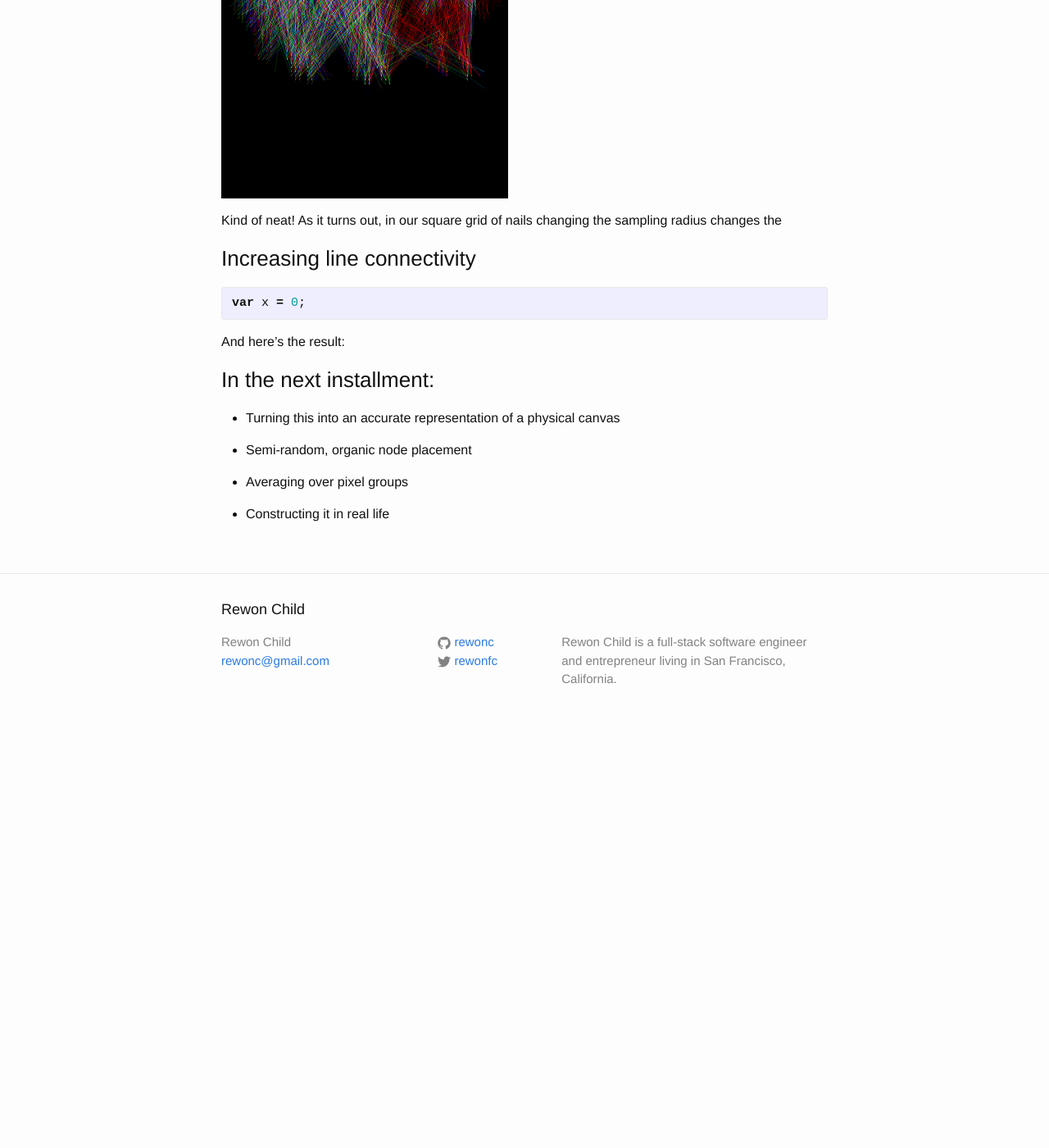
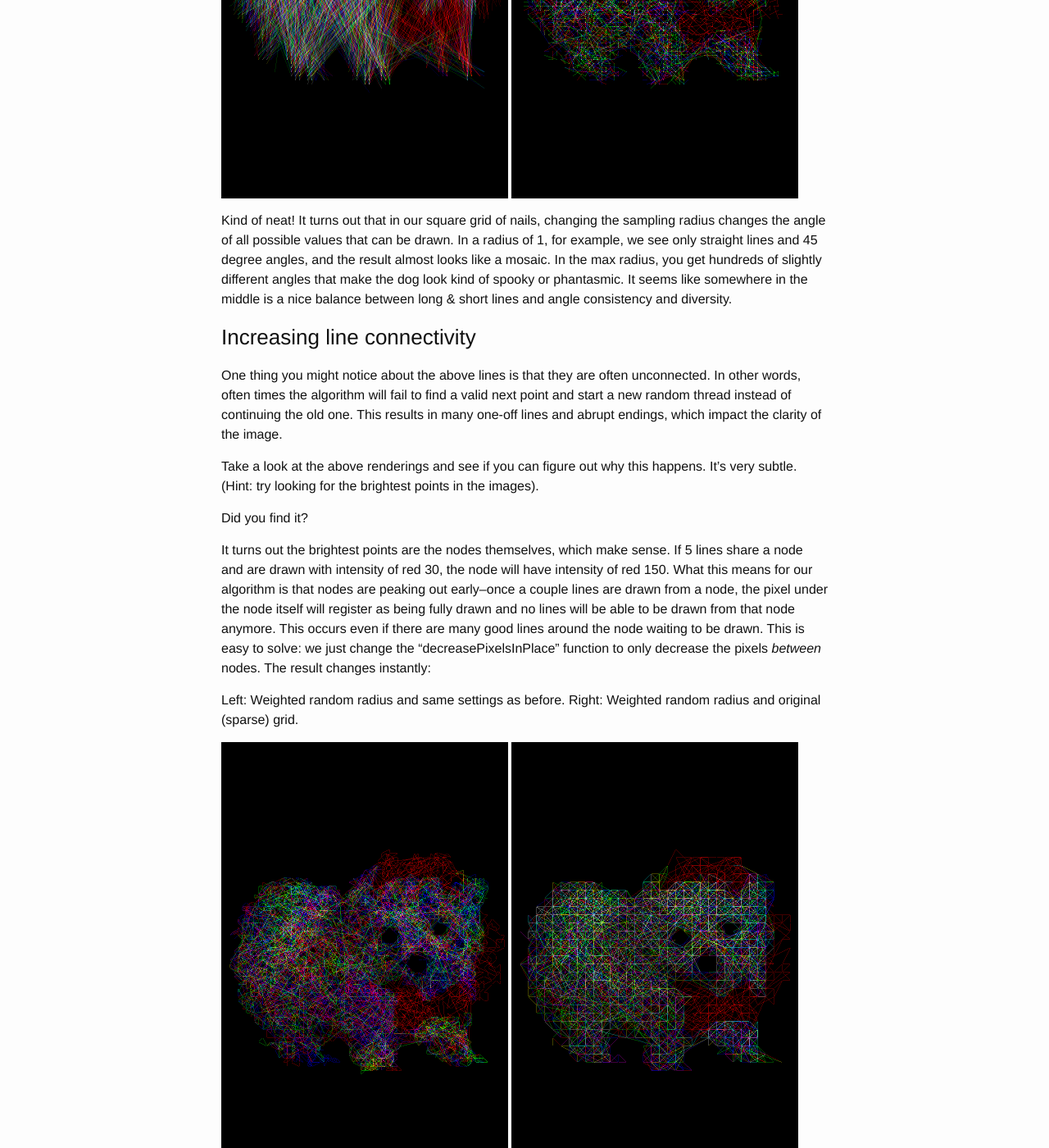
Before and after one commit to rewonc/rewonc.github.io-deprecated, a Jekyll site: the page built from _posts/2014-11-03-A-thousand-nails-and-three-threads.markdown, in a window 1280 px wide and 1400 px high, scrolled down 6920 px. Shown: the whole window at 82% size. Built offline with Jekyll 4.4.1, drawn with Linux system fonts in a browser that asks for light colours; before the commit the page ends 7820 px from its top, so only the background shows below that; some of the changed text lies outside the part shown.

Commit message:
sparse and dense connected examples

```diff
--- a/_posts/2014-11-03-A-thousand-nails-and-three-threads.markdown
+++ b/_posts/2014-11-03-A-thousand-nails-and-three-threads.markdown
@@ -105,10 +105,10 @@ Here's the results from that (left: before, right: after).  This time, it easily
 Ok, getting better, although now it looks like the result of a kid scribbing with crayons. Oh well, let's move on, keeping in mind that we now can adjust the number of nodes and stroke intensity to adjust the quantity of lines drawn.
 
 ### Manipulating the angle of lines drawn
-Compared with [Yamashita's originals](http://www.kumiyamashita.com/constellation/), the average line length in our current portrait is long.  Yamashita generally seems to pass the thread between adjacent nodes rather than across the grid. When we sample for points across the entire grid, we end up getting a lot of long lines that go across a long part of the grid and result in a "scribbled" look. Let's see if we can't adjust that:
+Compared with [Yamashita's originals](http://www.kumiyamashita.com/constellation/), the average line length in our current portrait is long.  Yamashita generally seems to pass the thread between adjacent nodes rather than across the grid. When we sample for points, however, we're choosing the whole range of points and often get long lines that traverse the picture and make it look "scribbly." Let's see if we can't adjust that:
 
 {% highlight javascript %}
-//radius refers to the maximum of nodes you will sample.
+//radius refers to the maximum distance of nodes you will sample from the origin.
 //For example, putting 1 for a node in the middle of a grid will return the 9 nodes surrounding it.
 var radius = 1;
 var list = findNodesAdjacentTo(origin, grid, radius, color);
@@ -117,7 +117,7 @@ if (next !== undefined) { /* draw & recur */ }
 else                    { /* Start over */}
 {% endhighlight %}
 
-Here's what we get from doing that.
+Here's what we get from sampling from a variable radius:
 
 Radius 1 & 2:
 
@@ -132,17 +132,30 @@ Radius 3 & 5:
 Maximum radius (sampling only the points that are farthest away) & random radius (weighted to a power curve so lower values appear much more frequently)
 
 ![Little doggy woggy]({{ site.url }}/img/anglemax.png)
+![Little doggy woggy]({{ site.url }}/img/anglerandom.png)
 
-Kind of neat!  As it turns out, in our square grid of nails changing the sampling radius changes the
+
+Kind of neat!  It turns out that in our square grid of nails, changing the sampling radius changes the angle of all possible values that can be drawn. In a radius of 1, for example, we see only straight lines and 45 degree angles, and the result almost looks like a mosaic. In the max radius, you get hundreds of slightly different angles that make the dog look kind of spooky or phantasmic. It seems like somewhere in the middle is a nice balance between long & short lines and angle consistency and diversity.
 
 ### Increasing line connectivity
 
-{% highlight javascript %}
-var x = 0;
-{% endhighlight %}
+One thing you might notice about the above lines is that they are often unconnected. In other words, often times the algorithm will fail to find a valid next point and start a new random thread instead of continuing the old one. This results in many one-off lines and abrupt endings, which impact the clarity of the image.
 
+Take a look at the above renderings and see if you can figure out why this happens. It's very subtle. (Hint: try looking for the brightest points in the images).
 
-And here's the result:
+Did you find it?
+
+It turns out the brightest points are the nodes themselves, which make sense. If 5 lines share a node and are drawn with intensity of red 30, the node will have intensity of red 150.  What this means for our algorithm is that nodes are peaking out early--once a couple lines are drawn from a node, the pixel under the node itself will register as being fully drawn and no lines will be able to be drawn from that node anymore. This occurs even if there are many good lines around the node waiting to be drawn. This is easy to solve: we just change the "decreasePixelsInPlace" function to only decrease the pixels _between_ nodes. The result changes instantly:
+
+Left: Weighted random radius and same settings as before.  Right: Weighted random radius and original (sparse) grid.
+
+![Little doggy woggy]({{ site.url }}/img/connected-dense.png)
+![Little doggy woggy]({{ site.url }}/img/connected-sparse.png)
+
+Sweet! This tiny change makes the algorithm effectively fill out most of the edges of the graph and give it a very smooth appearance. We can even use our smaller grid from before and still have a very cohesive portrait of the dog.
+
+Another cool thing is that this small fix sped up the algorithm considerably as well--these render in 2-3 seconds as opposed to the 30+ seconds it was taking before!
+
 
 
 ###In the next installment:
```
Also changed, not shown: img/connected-dense.png (added), img/connected-sparse.png (added).
